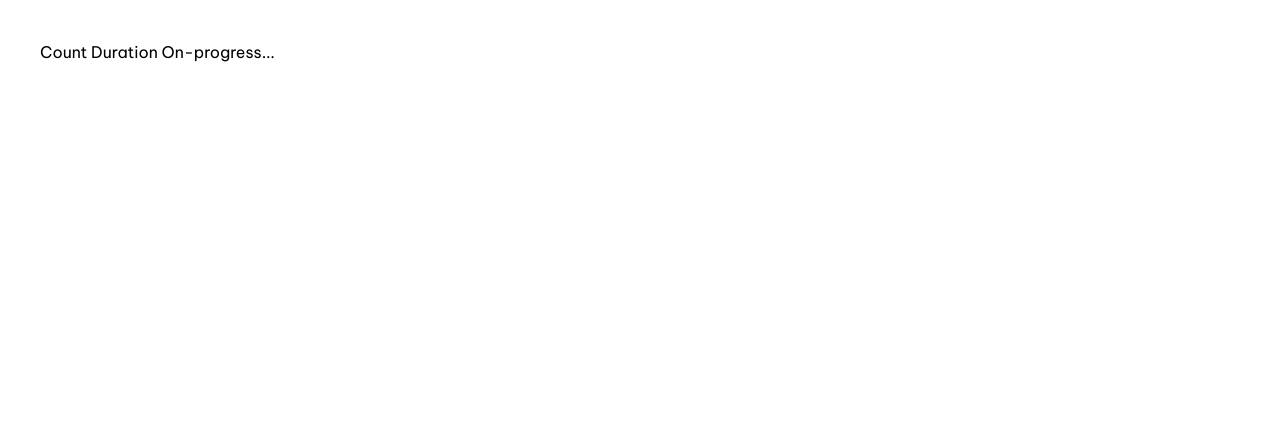
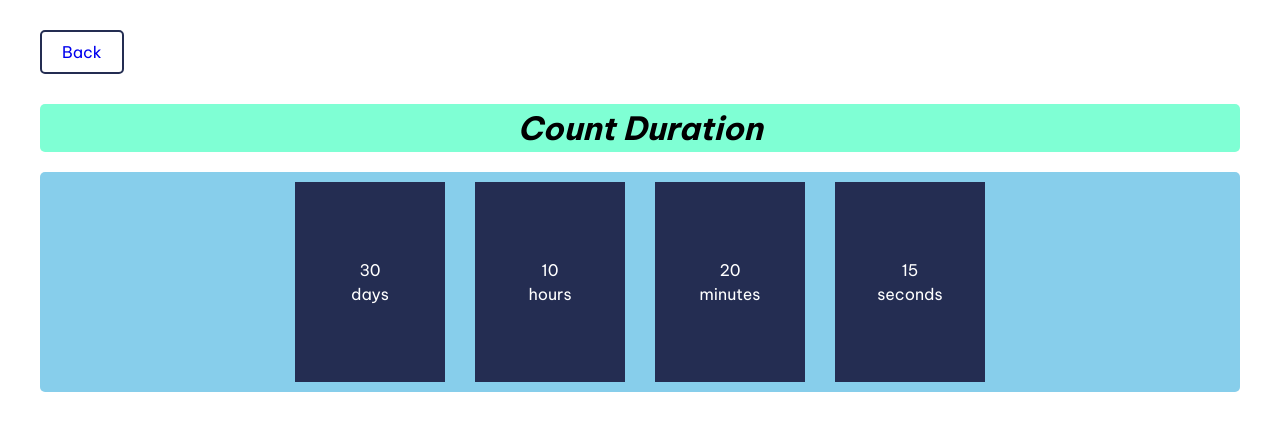
Before and after one commit to dipa3003/micro-logic-apps, a React (Vite) app: page /count-duration in a window 1280 px wide. Shown: the top 430 px of the page. Built offline with nearby package versions, Linux system fonts and the light colour scheme.

Commit message:
start CountDuration page, add countduration.css

```diff
--- /dev/null
+++ b/src/css/countduration.css
@@ -0,0 +1,20 @@
+.countdown-container {
+    background-color: skyblue;
+    border-radius: 5px;
+    display: flex;
+    justify-content: center;
+    gap: 30px;
+    padding: 10px 0;
+}
+
+.box {
+    background-color: var(--clr-primary-400);
+    color: white;
+    width: calc(100% / 4);
+    display: flex;
+    flex-direction: column;
+    justify-content: center;
+    align-items: center;
+    height: 200px;
+    max-width: 150px;
+}
--- a/src/pages/CountDuration.jsx
+++ b/src/pages/CountDuration.jsx
@@ -1,8 +1,52 @@
+import { Link } from "react-router-dom";
+import "../css/countduration.css";
+
+const COUNTDOWN_TARGET = new Date("2024-03-25T22:55:59");
+console.log("countdown target:", COUNTDOWN_TARGET);
+
+const getTimeLeft = () => {
+    const totalTimeLeft = COUNTDOWN_TARGET - new Date();
+    console.log("total time left: ", totalTimeLeft);
+};
+getTimeLeft();
+
 const CountDuration = () => {
     return (
-        <>
-            <p>Count Duration On-progress...</p>
-        </>
+        <div>
+            <Link to="/" className="btn-back">
+                Back
+            </Link>
+            <h1 className="header">Count Duration</h1>
+            <div className="countdown-container">
+                <div className="box">
+                    <div className="value">
+                        <span>30</span>
+                    </div>
+                    <span className="label">days</span>
+                </div>
+
+                <div className="box">
+                    <div className="value">
+                        <span>10</span>
+                    </div>
+                    <span className="label">hours</span>
+                </div>
+
+                <div className="box">
+                    <div className="value">
+                        <span>20</span>
+                    </div>
+                    <span className="label">minutes</span>
+                </div>
+
+                <div className="box">
+                    <div className="value">
+                        <span>15</span>
+                    </div>
+                    <span className="label">seconds</span>
+                </div>
+            </div>
+        </div>
     );
 };
 
```
